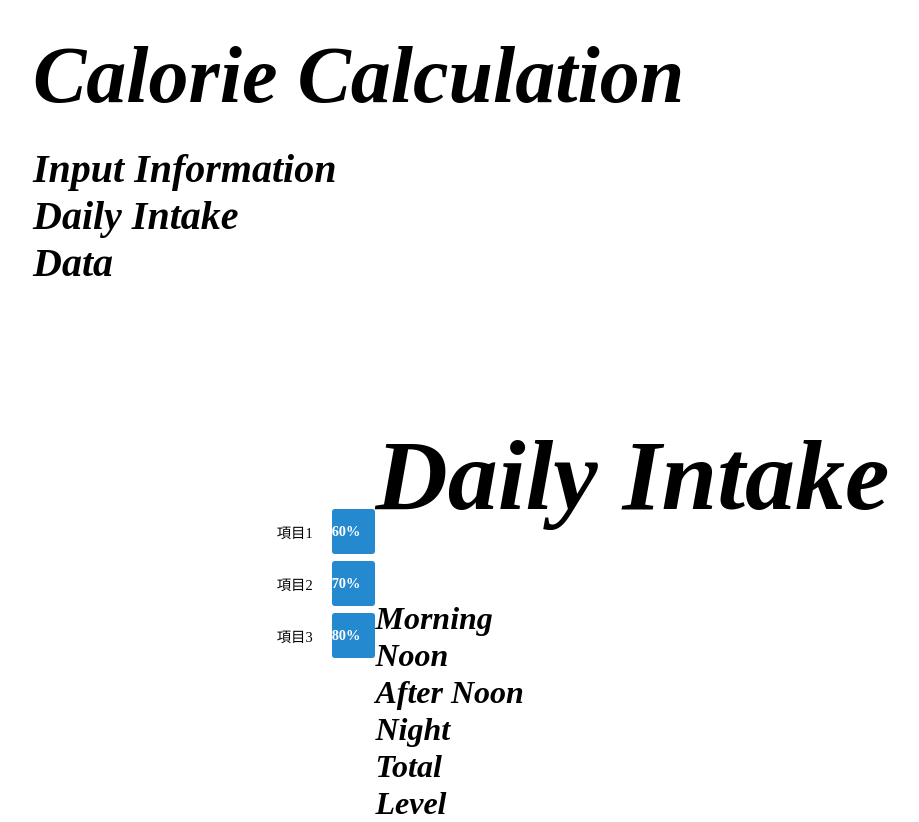
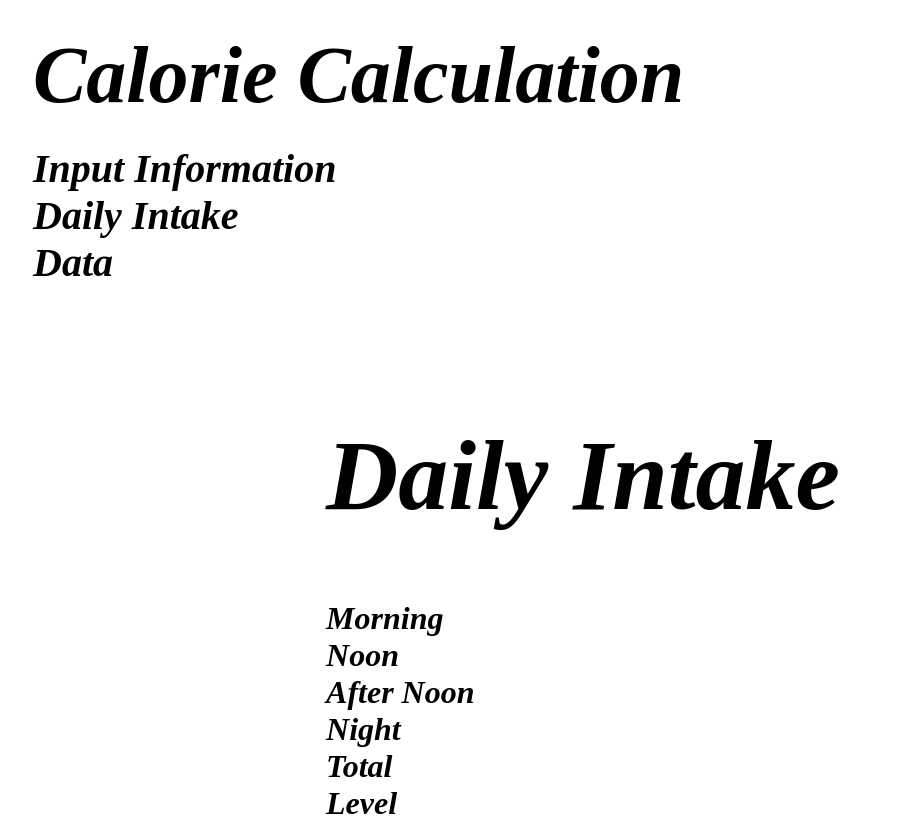
Before and after one commit to Yoshida-Ryoma/web-pro_home-work, a plain HTML site: page daily-intake.html in a window 1280 px wide. Shown: the whole page, without its empty margins (57-976 px from the left). Drawn offline with Linux system fonts and the light colour scheme; a web font is replaced by a local one.

Commit message:
sixth_commit

```diff
--- a/daily-intake.html
+++ b/daily-intake.html
@@ -17,20 +17,6 @@
     </ul>
   </header>
   <div class="container">
-    <dl class="bar-chart-1">
-      <div>
-          <dt>項目1</dt>
-          <dd style="width: 60%">60%</dd>
-      </div>
-      <div>
-          <dt>項目2</dt>
-          <dd style="width: 70%">70%</dd>
-      </div>
-      <div>
-          <dt>項目3</dt>
-          <dd style="width: 80%">80%</dd>
-      </div>
-    </dl>
     <div class="Intake_information">
       <h1>Daily Intake</h1>
       <ul>
--- a/style.css
+++ b/style.css
@@ -160,30 +160,3 @@ form>div>input {
 .container>.Intake_information>ul>li {
     font-size: 2rem;
 }
-
-.bar-chart-1 {
-    font-size: .9em;
-}
-
-.bar-chart-1 > div {
-    display: flex;
-    align-items: center;
-    margin-bottom: 7px;
-}
-
-.bar-chart-1 dt {
-    width: 55px;
-    min-width: 55px;
-}
-
-.bar-chart-1 dd {
-    margin: 0;
-    padding-right: 15px;
-    border-radius: 3px;
-    background-color: #2589d0;
-    color: #fff;
-    font-weight: 600;
-    line-height: 45px;
-    text-align: right;
-    white-space: nowrap;
-}
```
